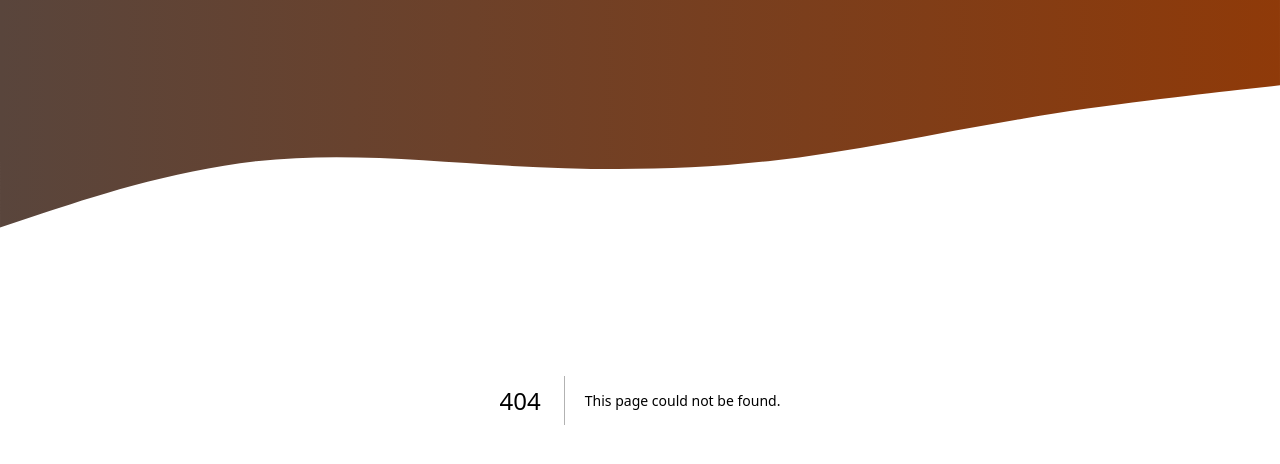
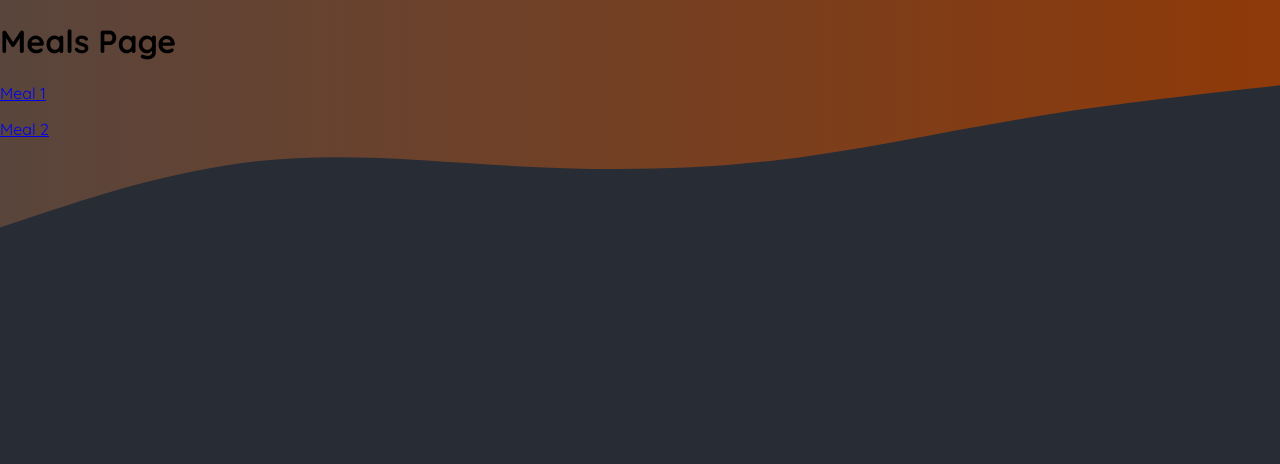
Before and after one commit to selmasaltik/foodies-next-app, a Next.js app in the folder 26-onwards-foodies-app/: page /meals in a window 1280 px wide. Before the commit this address had no page. Shown: the top 464 px of the page. Built offline with nearby package versions, Linux system fonts and the light colour scheme.

Commit message:
Creating routes and a dynamic route

```diff
--- /dev/null
+++ b/26-onwards-foodies-app/app/meals/page.js
@@ -0,0 +1,15 @@
+import Link from 'next/link';
+
+export default function MealsPage() {
+    return (
+        <main>
+            <h1>Meals Page</h1>
+            <p>
+                <Link href="/meals/meal-1">Meal 1</Link>
+            </p>
+            <p>
+                <Link href="/meals/meal-2">Meal 2</Link>
+            </p>
+        </main>
+    );
+}
```
Also changed, not shown: 26-onwards-foodies-app/app/community/page.js (added, +7 -0 lines), 26-onwards-foodies-app/app/meals/[mealSlug]/page.js (added, +7 -0 lines), 26-onwards-foodies-app/app/meals/share/page.js (added, +7 -0 lines), 26-onwards-foodies-app/app/page.js (+11 -0 lines).
